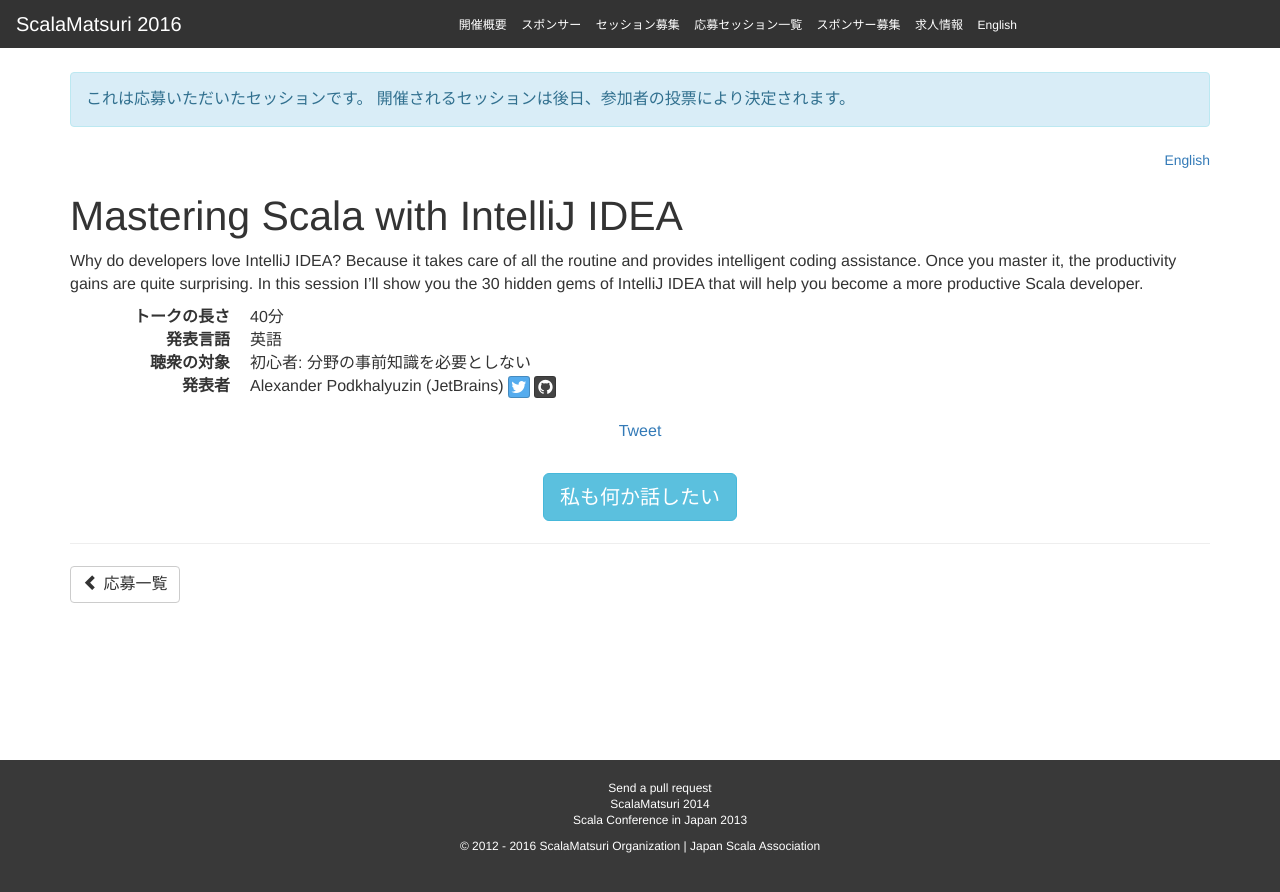
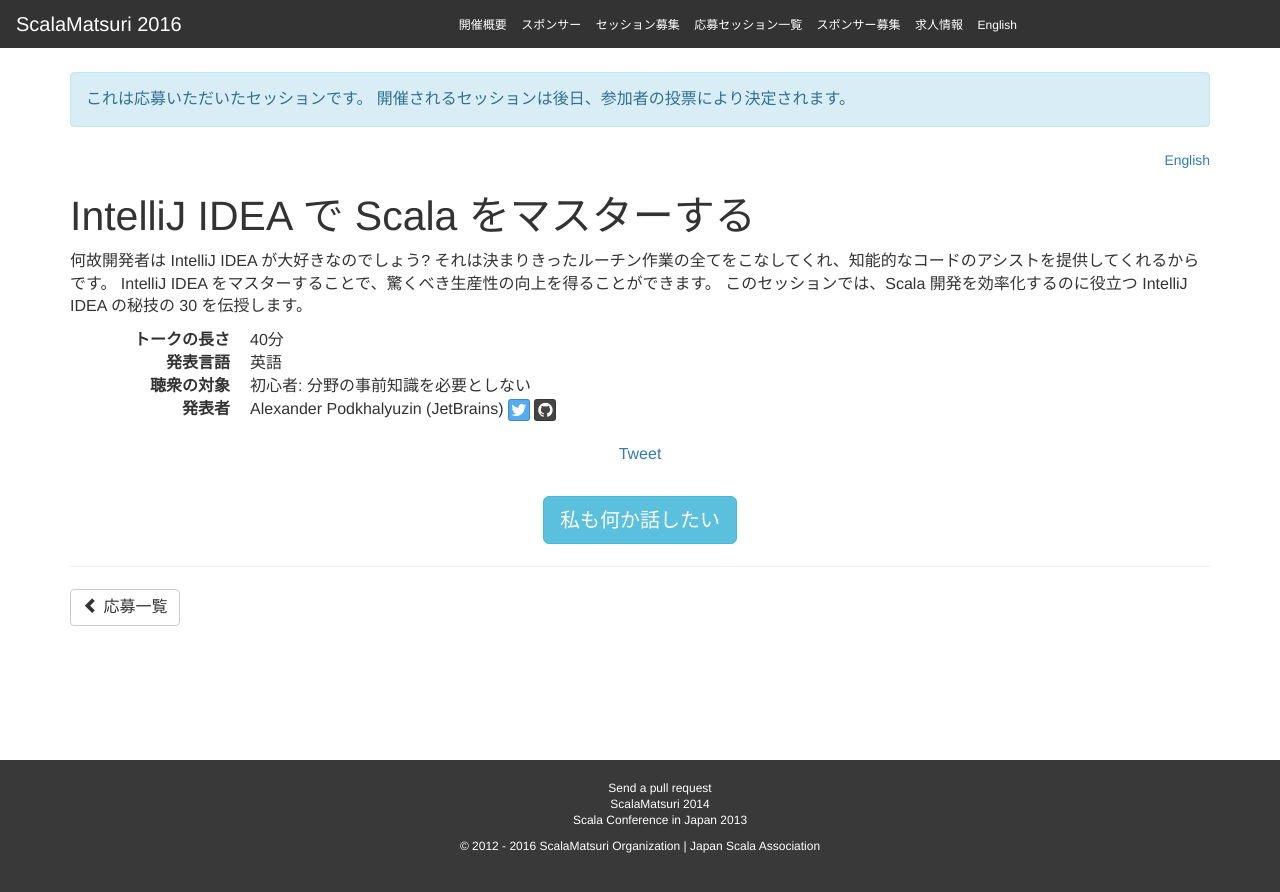
Before and after one commit to scalajp/2016.scalamatsuri.org, a Jekyll site: the page built from _candidates_ja/AlexanderPodkhalyuzin_1.html, in a window 1280 px wide. Shown: the top 892 px of the page. Built offline with Jekyll 4.4.1, drawn with Linux system fonts in a browser that asks for light colours; nearby versions of some CDN libraries; comment, search, counter and statistics services are not loaded.

Commit message:
Translates AlexanderPodkhalyuzin_1.html

```diff
--- a/_candidates_ja/AlexanderPodkhalyuzin_1.html
+++ b/_candidates_ja/AlexanderPodkhalyuzin_1.html
@@ -1,12 +1,14 @@
 ---
 name: Alexander Podkhalyuzin
-title: Mastering Scala with IntelliJ IDEA
+title: IntelliJ IDEA で Scala をマスターする
 length: 40
 audience: Beginner
 language: English
 twitter: Safela
 github: Alefas
-icon:
 organization: JetBrains
 ---
-<p>Why do developers love IntelliJ IDEA? Because it takes care of all the routine and provides intelligent coding assistance. Once you master it, the productivity gains are quite surprising. In this session I’ll show you the 30 hidden gems of IntelliJ IDEA that will help you become a more productive Scala developer.</p>
+<p>何故開発者は IntelliJ IDEA が大好きなのでしょう?
+それは決まりきったルーチン作業の全てをこなしてくれ、知能的なコードのアシストを提供してくれるからです。
+IntelliJ IDEA をマスターすることで、驚くべき生産性の向上を得ることができます。
+このセッションでは、Scala 開発を効率化するのに役立つ IntelliJ IDEA の秘技の 30 を伝授します。</p>
```
